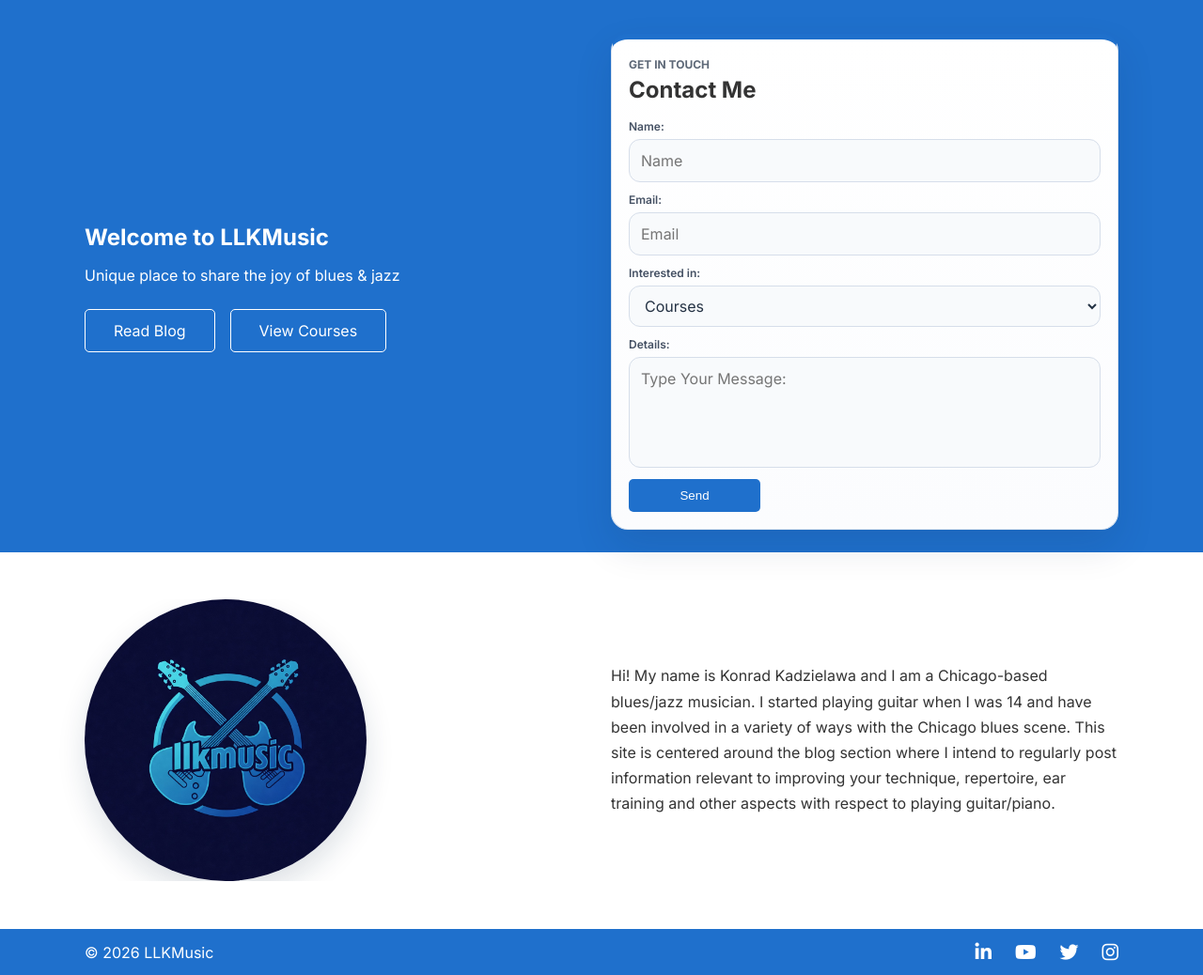
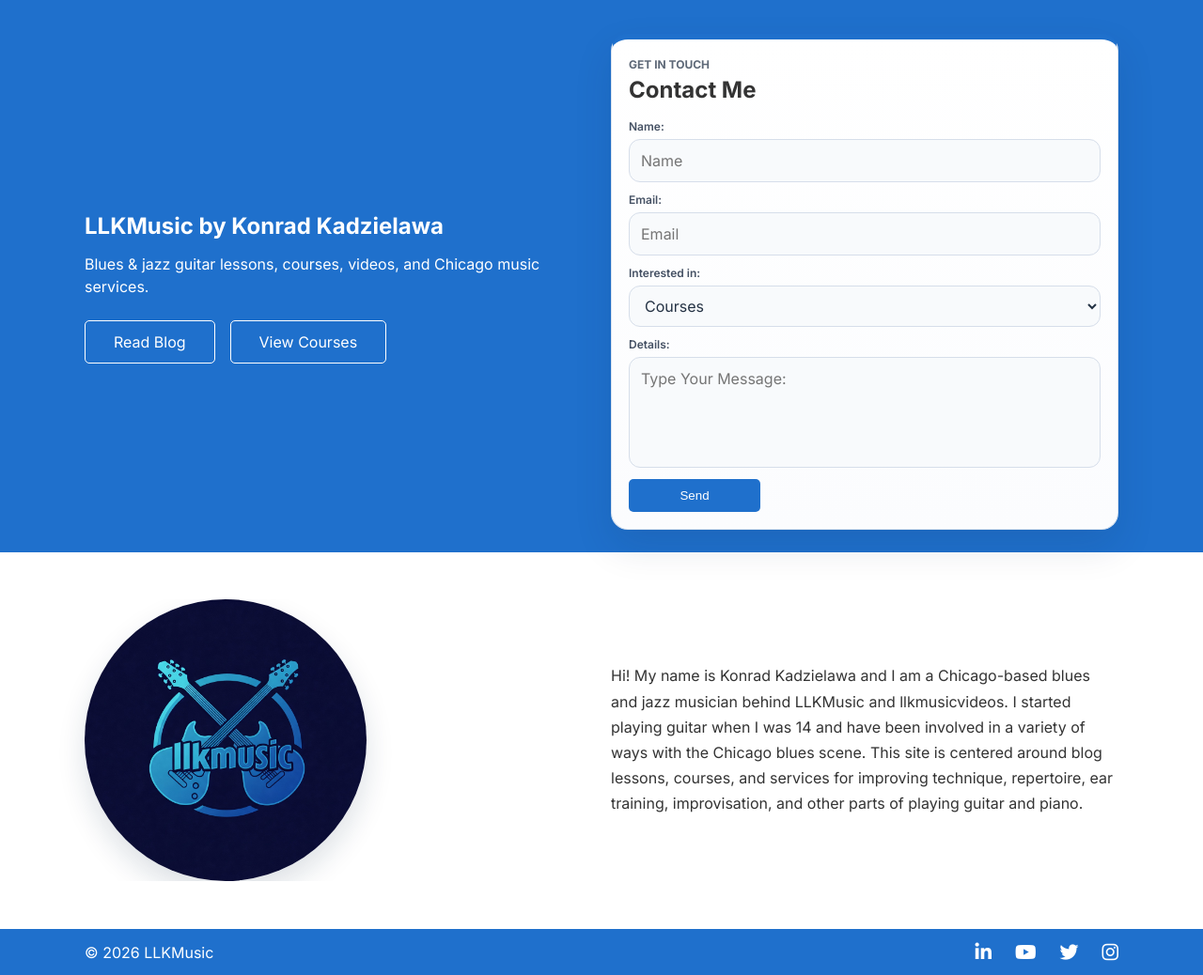
Before and after one commit to kkadzielawa/llkmusic, a Django app: page / in a window 1280 px wide. Shown: the part 75-1113 px from the top of the page at 94% size. Run offline with Django 4.2, Linux system fonts and the light colour scheme; some libraries are stand-ins or nearby versions.

Commit message:
seo updates; (#26)

```diff
--- a/llkmusic/settings.py
+++ b/llkmusic/settings.py
@@ -89,6 +89,7 @@ TEMPLATES = [
                 "django.template.context_processors.request",
                 "django.contrib.auth.context_processors.auth",
                 "django.contrib.messages.context_processors.messages",
+                "pages.context_processors.site_metadata",
             ],
         },
     },
@@ -199,3 +200,6 @@ CONTACT_FORM_RECIPIENTS = env_list(
     'CONTACT_FORM_RECIPIENTS',
     'kkadzi25@gmail.com',
 )
+
+# Public site identity used for canonical URLs, robots.txt, and structured data.
+SITE_URL = os.environ.get('SITE_URL', 'https://www.llkmusic.com').rstrip('/')
--- a/llkmusic/urls.py
+++ b/llkmusic/urls.py
@@ -16,13 +16,13 @@ Including another URLconf
 from django.conf import settings
 from django.conf.urls.static import static
 from django.contrib import admin
-from django.contrib.sitemaps.views import sitemap
 from django.urls import path, include
 from django.views.generic import TemplateView
 
 from blog import admin_views as blog_admin_views
 
 from .sitemaps import BlogPostSitemap, StaticViewSitemap
+from .views import canonical_sitemap
 
 
 sitemaps = {
@@ -39,7 +39,7 @@ urlpatterns = [
         TemplateView.as_view(template_name='robots.txt', content_type='text/plain'),
         name='robots_txt',
     ),
-    path('sitemap.xml', sitemap, {'sitemaps': sitemaps}, name='sitemap_xml'),
+    path('sitemap.xml', canonical_sitemap, {'sitemaps': sitemaps}, name='sitemap_xml'),
     path('', include('pages.urls')),
     path('blog/', include('blog.urls')),
 ]
--- /dev/null
+++ b/pages/context_processors.py
@@ -0,0 +1,13 @@
+from django.conf import settings
+from django.templatetags.static import static
+
+
+def site_metadata(request):
+    site_url = settings.SITE_URL.rstrip('/')
+    path = request.path or '/'
+
+    return {
+        'site_url': site_url,
+        'canonical_url': f'{site_url}{path}',
+        'default_og_image': f'{site_url}{static("img/logo.jpg")}',
+    }
--- a/pages/views.py
+++ b/pages/views.py
@@ -22,14 +22,15 @@ logger = logging.getLogger(__name__)
 
 
 class SEOContextMixin:
-    page_title = 'LLKMusic | Blues & Jazz Guitar Lessons, Blog & Courses'
+    page_title = 'LLKMusic by Konrad Kadzielawa | Blues & Jazz Chicago'
     page_description = (
-        'LLKMusic shares blues and jazz guitar lessons, courses, blog posts, '
-        'and performance services from Chicago musician Konrad Kadzielawa.'
+        'LLKMusic by Konrad Kadzielawa shares blues and jazz guitar lessons, '
+        'courses, blog posts, llkmusicvideos, and Chicago music services.'
     )
     page_keywords = (
-        'LLKMusic, blues guitar lessons, jazz guitar lessons, Chicago musician, '
-        'guitar courses, music blog'
+        'LLKMusic, Konrad Kadzielawa, llkmusicvideos, LLKMusicVideos, '
+        'blues & jazz Chicago, Chicago blues guitar, Chicago jazz guitar, '
+        'guitar lessons Chicago, guitar courses, music blog'
     )
     og_type = 'website'
     robots_content = 'index, follow'
@@ -53,14 +54,17 @@ class SEOContextMixin:
 class HomePageView(SEOContextMixin, FormView):
     template_name = 'home.html'
     form_class = ContactForm
-    page_title = 'LLKMusic | Blues & Jazz Guitar Lessons and Courses'
+    page_title = 'LLKMusic by Konrad Kadzielawa | Blues & Jazz Chicago'
     page_description = (
-        'Learn blues and jazz guitar with LLKMusic through blog lessons, '
-        'downloadable courses, private coaching, and Chicago-based music services.'
+        'LLKMusic by Chicago musician Konrad Kadzielawa offers blues and jazz '
+        'guitar lessons, courses, blog posts, llkmusicvideos, and music services.'
     )
 
     def get_json_ld(self):
-        home_url = self.request.build_absolute_uri(reverse('home'))
+        home_url = f'{settings.SITE_URL}{reverse("home")}'
+        blog_url = f'{settings.SITE_URL}{reverse("blog:post_list")}'
+        courses_url = f'{settings.SITE_URL}{reverse("courses")}'
+        services_url = f'{settings.SITE_URL}{reverse("services")}'
         person_id = f'{home_url}#konrad-kadzielawa'
         organization_id = f'{home_url}#organization'
         return {
@@ -70,9 +74,22 @@ class HomePageView(SEOContextMixin, FormView):
                     '@type': 'Person',
                     '@id': person_id,
                     'name': 'Konrad Kadzielawa',
+                    'alternateName': ['kkadzielawa', 'LLKMusic', 'llkmusicvideos'],
                     'url': home_url,
-                    'image': self.request.build_absolute_uri(static('img/logo.jpg')),
-                    'jobTitle': 'Blues and jazz musician',
+                    'image': f'{settings.SITE_URL}{static("img/logo.jpg")}',
+                    'jobTitle': 'Blues and jazz musician, guitarist, and music educator',
+                    'homeLocation': {
+                        '@type': 'Place',
+                        'name': 'Chicago, Illinois',
+                    },
+                    'knowsAbout': [
+                        'Blues guitar',
+                        'Jazz guitar',
+                        'Chicago blues',
+                        'Improvisation',
+                        'Ear training',
+                        'Guitar lessons',
+                    ],
                     'sameAs': [
                         'https://www.linkedin.com/in/konradkadzielawa/',
                         'https://www.youtube.com/@llkmusicvideos',
@@ -84,17 +101,43 @@ class HomePageView(SEOContextMixin, FormView):
                     '@type': 'Organization',
                     '@id': organization_id,
                     'name': 'LLKMusic',
+                    'alternateName': ['LLK Music', 'llkmusic', 'LLKMusicVideos', 'llkmusicvideos'],
+                    'description': self.page_description,
                     'url': home_url,
-                    'logo': self.request.build_absolute_uri(static('img/logo.jpg')),
+                    'logo': f'{settings.SITE_URL}{static("img/logo.jpg")}',
                     'founder': {'@id': person_id},
+                    'areaServed': {
+                        '@type': 'City',
+                        'name': 'Chicago',
+                    },
+                    'sameAs': [
+                        'https://www.youtube.com/@llkmusicvideos',
+                        'https://www.instagram.com/konradkadzielawa/',
+                        'https://www.linkedin.com/in/konradkadzielawa/',
+                    ],
                 },
                 {
                     '@type': 'WebSite',
                     '@id': f'{home_url}#website',
                     'name': 'LLKMusic',
+                    'alternateName': ['llkmusic', 'LLKMusicVideos', 'llkmusicvideos'],
                     'url': home_url,
                     'publisher': {'@id': organization_id},
+                    'inLanguage': 'en-US',
+                    'about': {'@id': person_id},
                 },
+                *[
+                    {
+                        '@type': 'SiteNavigationElement',
+                        'name': name,
+                        'url': url,
+                    }
+                    for name, url in [
+                        ('Blog', blog_url),
+                        ('Courses', courses_url),
+                        ('Services', services_url),
+                    ]
+                ],
             ],
         }
 
@@ -137,16 +180,44 @@ class HomePageView(SEOContextMixin, FormView):
 
 class CoursesPageView(SEOContextMixin, TemplateView):
     template_name = 'courses.html'
-    page_title = 'Blues and Jazz Guitar Courses | LLKMusic'
+    page_title = 'Blues and Jazz Guitar Courses | LLKMusic Chicago'
     page_description = (
-        'Explore LLKMusic courses and song packs for blues guitar foundations, '
-        'jazz chords, private lessons, improvisation, rhythm, and practice tracks.'
+        'Explore LLKMusic courses from Konrad Kadzielawa for blues guitar '
+        'foundations, jazz chords, private lessons, improvisation, and practice.'
     )
 
     def get_context_data(self, **kwargs):
         context = super().get_context_data(**kwargs)
         context['products'] = Course.objects.filter(is_available=True)
         return context
+
+    def get_json_ld(self):
+        courses_url = f'{settings.SITE_URL}{reverse("courses")}'
+        products = Course.objects.filter(is_available=True)
+        return {
+            '@context': 'https://schema.org',
+            '@type': 'OfferCatalog',
+            'name': 'LLKMusic blues and jazz guitar courses',
+            'url': courses_url,
+            'description': self.page_description,
+            'provider': {
+                '@type': 'Person',
+                'name': 'Konrad Kadzielawa',
+                'url': settings.SITE_URL,
+            },
+            'itemListElement': [
+                {
+                    '@type': 'Offer',
+                    'name': product.name,
+                    'description': product.description,
+                    'price': str(product.price),
+                    'priceCurrency': 'USD',
+                    'availability': 'https://schema.org/InStock',
+                    'url': courses_url,
+                }
+                for product in products
+            ],
+        }
 
 
 class CartPageView(SEOContextMixin, TemplateView):
@@ -297,8 +368,47 @@ class CheckoutView(View):
 
 class ServicesPageView(SEOContextMixin, TemplateView):
     template_name = 'services.html'
-    page_title = 'Music Services, Lessons, and Booking | LLKMusic'
+    page_title = 'Chicago Blues and Jazz Music Services | LLKMusic'
     page_description = (
-        'Book LLKMusic for blues and jazz-forward performances, recording sessions, '
-        'music production, mixing, mastering, private lessons, and coaching.'
+        'Book LLKMusic and Konrad Kadzielawa in Chicago for blues and jazz-forward '
+        'performances, recording sessions, production, private lessons, and coaching.'
     )
+
+    def get_json_ld(self):
+        services_url = f'{settings.SITE_URL}{reverse("services")}'
+        return {
+            '@context': 'https://schema.org',
+            '@type': 'ProfessionalService',
+            'name': 'LLKMusic',
+            'alternateName': ['LLK Music', 'llkmusic', 'LLKMusicVideos', 'llkmusicvideos'],
+            'url': services_url,
+            'description': self.page_description,
+            'areaServed': {
+                '@type': 'City',
+                'name': 'Chicago',
+            },
+            'founder': {
+                '@type': 'Person',
+                'name': 'Konrad Kadzielawa',
+            },
+            'sameAs': [
+                'https://www.youtube.com/@llkmusicvideos',
+                'https://www.instagram.com/konradkadzielawa/',
+                'https://www.linkedin.com/in/konradkadzielawa/',
+            ],
+            'hasOfferCatalog': {
+                '@type': 'OfferCatalog',
+                'name': 'LLKMusic services',
+                'itemListElement': [
+                    {'@type': 'Offer', 'itemOffered': {'@type': 'Service', 'name': service_name}}
+                    for service_name in [
+                        'Cover band performances',
+                        'Recording sessions',
+                        'Music production',
+                        'Mixing and mastering',
+                        'Private lessons and coaching',
+                        'Event and music booking',
+                    ]
+                ],
+            },
+        }
--- a/templates/base.html
+++ b/templates/base.html
@@ -8,25 +8,30 @@
   <meta http-equiv="X-UA-Compatible" content="IE=edge">
   <meta name="viewport" content="width=device-width, initial-scale=1.0">
   <meta name="description"
-    content="{% block meta_description %}{{ page_description|default:'LLKMusic shares blues and jazz guitar lessons, courses, blog posts, and performance services from Chicago musician Konrad Kadzielawa.' }}{% endblock %}">
+    content="{% block meta_description %}{{ page_description|default:'LLKMusic by Konrad Kadzielawa shares blues and jazz guitar lessons, courses, blog posts, videos, and Chicago music services.' }}{% endblock %}">
   <meta name="keywords"
-    content="{{ page_keywords|default:'LLKMusic, blues guitar lessons, jazz guitar lessons, Chicago musician, guitar courses, music blog' }}">
+    content="{{ page_keywords|default:'LLKMusic, Konrad Kadzielawa, llkmusicvideos, blues & jazz Chicago, Chicago blues guitar, jazz guitar lessons, guitar courses, music blog' }}">
   <meta name="author" content="Konrad Kadzielawa">
+  <meta name="application-name" content="LLKMusic">
   <meta name="robots" content="{{ robots_content|default:'index, follow' }}">
+  <meta name="theme-color" content="#1f6f78">
+  <meta property="og:locale" content="en_US">
   <meta property="og:site_name" content="LLKMusic">
   <meta property="og:type" content="{{ og_type|default:'website' }}">
   <meta property="og:title" content="{{ page_title|default:'LLKMusic | Blues & Jazz | Blog & Courses' }}">
   <meta property="og:description"
-    content="{{ page_description|default:'LLKMusic shares blues and jazz guitar lessons, courses, blog posts, and performance services from Chicago musician Konrad Kadzielawa.' }}">
-  <meta property="og:url" content="{{ request.scheme }}://{{ request.get_host }}{{ request.path }}">
-  {% static 'img/logo.jpg' as default_og_image %}
-  <meta property="og:image" content="{% if og_image %}{{ og_image }}{% else %}{{ request.scheme }}://{{ request.get_host }}{{ default_og_image }}{% endif %}">
+    content="{{ page_description|default:'LLKMusic by Konrad Kadzielawa shares blues and jazz guitar lessons, courses, blog posts, videos, and Chicago music services.' }}">
+  <meta property="og:url" content="{{ canonical_url }}">
+  <meta property="og:image" content="{% if og_image %}{{ og_image }}{% else %}{{ default_og_image }}{% endif %}">
   <meta name="twitter:card" content="summary_large_image">
   <meta name="twitter:title" content="{{ page_title|default:'LLKMusic | Blues & Jazz | Blog & Courses' }}">
   <meta name="twitter:description"
-    content="{{ page_description|default:'LLKMusic shares blues and jazz guitar lessons, courses, blog posts, and performance services from Chicago musician Konrad Kadzielawa.' }}">
-  <meta name="twitter:image" content="{% if og_image %}{{ og_image }}{% else %}{{ request.scheme }}://{{ request.get_host }}{{ default_og_image }}{% endif %}">
-  <link rel="canonical" href="{{ request.scheme }}://{{ request.get_host }}{{ request.path }}">
+    content="{{ page_description|default:'LLKMusic by Konrad Kadzielawa shares blues and jazz guitar lessons, courses, blog posts, videos, and Chicago music services.' }}">
+  <meta name="twitter:image" content="{% if og_image %}{{ og_image }}{% else %}{{ default_og_image }}{% endif %}">
+  <link rel="canonical" href="{{ canonical_url }}">
+  <link rel="me" href="https://www.youtube.com/@llkmusicvideos">
+  <link rel="me" href="https://www.linkedin.com/in/konradkadzielawa/">
+  <link rel="me" href="https://www.instagram.com/konradkadzielawa/">
   <link rel="stylesheet" href="{% static 'css/style.css' %}">
   <script src="https://kit.fontawesome.com/6e526d197e.js" crossorigin="anonymous"></script>
   <title>{% block title %}{{ page_title|default:'LLKMusic | Blues & Jazz | Blog & Courses' }}{% endblock %}</title>
--- a/templates/home.html
+++ b/templates/home.html
@@ -9,8 +9,8 @@
 <section class="showcase">
     <div class="container grid">
         <div class="showcase-text">
-            <h1>Welcome to LLKMusic</h1>
-            <p>Unique place to share the joy of blues & jazz</p>
+            <h1>LLKMusic by Konrad Kadzielawa</h1>
+            <p>Blues &amp; jazz guitar lessons, courses, videos, and Chicago music services.</p>
             <div class="showcase-actions">
                 <a href="{% url 'blog:post_list' %}" class="btn btn-outline">Read Blog</a>
                 <a href="{% url 'courses' %}" class="btn btn-outline">View Courses</a>
@@ -74,7 +74,7 @@
         </div>
         <div class="about-me-text">
             <p>
-                Hi! My name is Konrad Kadzielawa and I am a Chicago-based blues/jazz musician. I started playing guitar when I was 14 and have been involved in a variety of ways with the Chicago blues scene. This site is centered around the blog section where I intend to regularly post information relevant to improving your technique, repertoire, ear training and other aspects with respect to playing guitar/piano.
+                Hi! My name is Konrad Kadzielawa and I am a Chicago-based blues and jazz musician behind LLKMusic and llkmusicvideos. I started playing guitar when I was 14 and have been involved in a variety of ways with the Chicago blues scene. This site is centered around blog lessons, courses, and services for improving technique, repertoire, ear training, improvisation, and other parts of playing guitar and piano.
             </p>
         </div>
     </div>
--- a/templates/robots.txt
+++ b/templates/robots.txt
@@ -1,4 +1,4 @@
 User-agent: *
 Allow: /
 
-Sitemap: {{ request.scheme }}://{{ request.get_host }}{% url 'sitemap_xml' %}
+Sitemap: {{ site_url }}{% url 'sitemap_xml' %}
```
Also changed, not shown: blog/views.py (+33 -7 lines), llkmusic/views.py (added, +15 -0 lines), pages/tests.py (+14 -9 lines), README.md, 1 other file.
